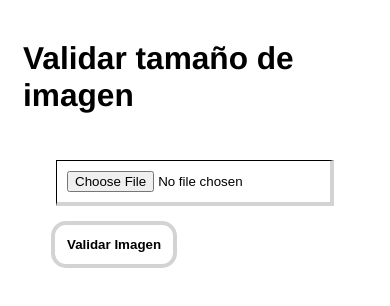
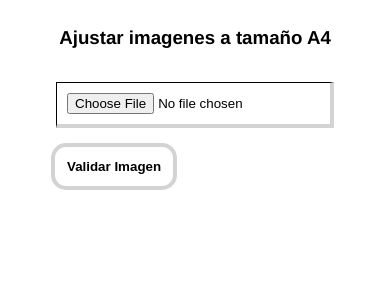
Before and after one commit to Andresdavid2310/PracticaProteccion, a React (Create React App) app: page / in a window 390 px wide. Shown: the top 306 px of the page. Built offline with nearby package versions, Linux system fonts and the light colour scheme.

Commit message:
ajustes proyecto

```diff
--- a/src/components/ImageUpload.jsx
+++ b/src/components/ImageUpload.jsx
@@ -22,7 +22,7 @@ const ImageUpload = () => {
   return (
     <div className="previewComponent">
 
-      <h3>Validar tamaño de imagen</h3>
+      <h3>Ajustar imagenes a tamaño A4</h3>
 
       <div className="container-validar">
         <input className="fileInput" type="file" accept="jpeg,.jpg" onChange={(e) => handleImageChange(e)}/>
--- a/src/index.css
+++ b/src/index.css
@@ -2,11 +2,6 @@ html, body{
      font-family: "Helvetica Neue",Arial, Helvetica, sans-serif;
      font-size: 1.3rem;
 }
-
-h3{
-     margin-left: 15px;
-}
-
 
 .fileInput{
      border-bottom: 4px solid lightgray;
@@ -16,7 +11,6 @@ h3{
      padding: 10px;
      margin: 15px;
      cursor: pointer;
-     /* float: left; */
 }
 
 .previewText{
@@ -52,8 +46,16 @@ h3{
      justify-content: center;
 }
 
-/* .container-validar{ */
-/*      border: 2px solid blue; */
-/*      display: flex; */
-/*      align-items: center; */
-/* } */
+@media all and (max-width:1208px){
+     html, body{
+          font-family: "Helvetica Neue",Arial, Helvetica, sans-serif;
+          font-size: 1.0rem;
+
+     }
+
+     .previewComponent{
+          display: flex;
+          flex-direction: column;
+          flex-wrap: wrap;
+     }
+}
--- a/src/index.js
+++ b/src/index.js
@@ -2,7 +2,6 @@ import React from 'react';
 import ReactDOM from 'react-dom';
 import App from './App';
 import './index.css';
-import ImageUpload from './components/ImageUpload'
 
 const divRoot =document.getElementById('root');
 ReactDOM.render(<App />, divRoot);
```
